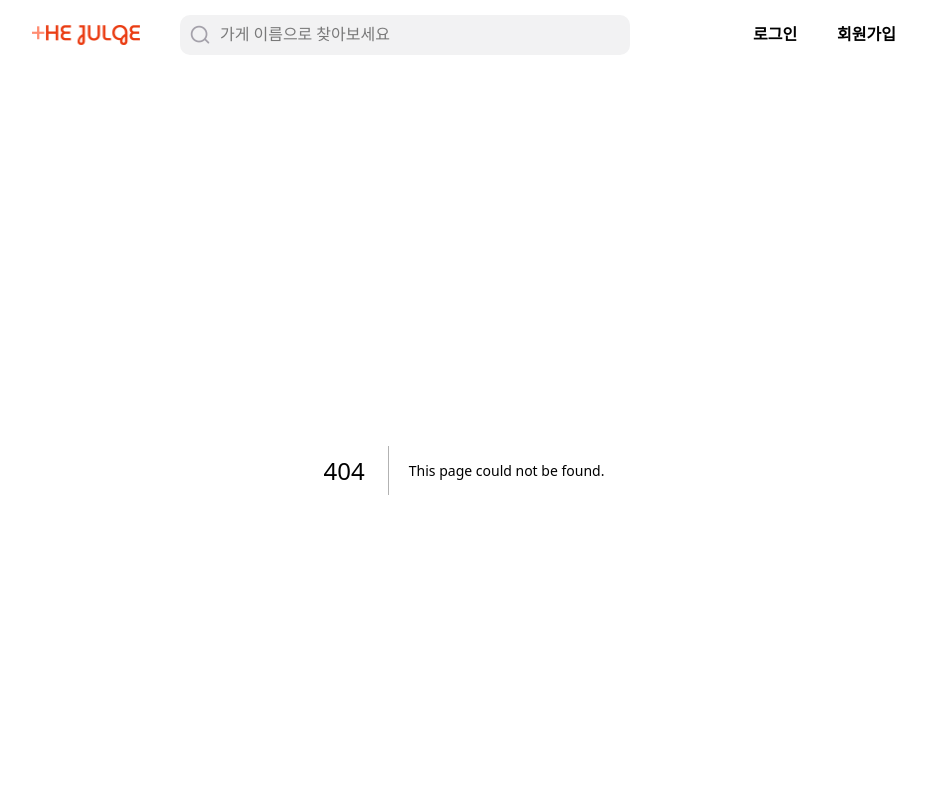
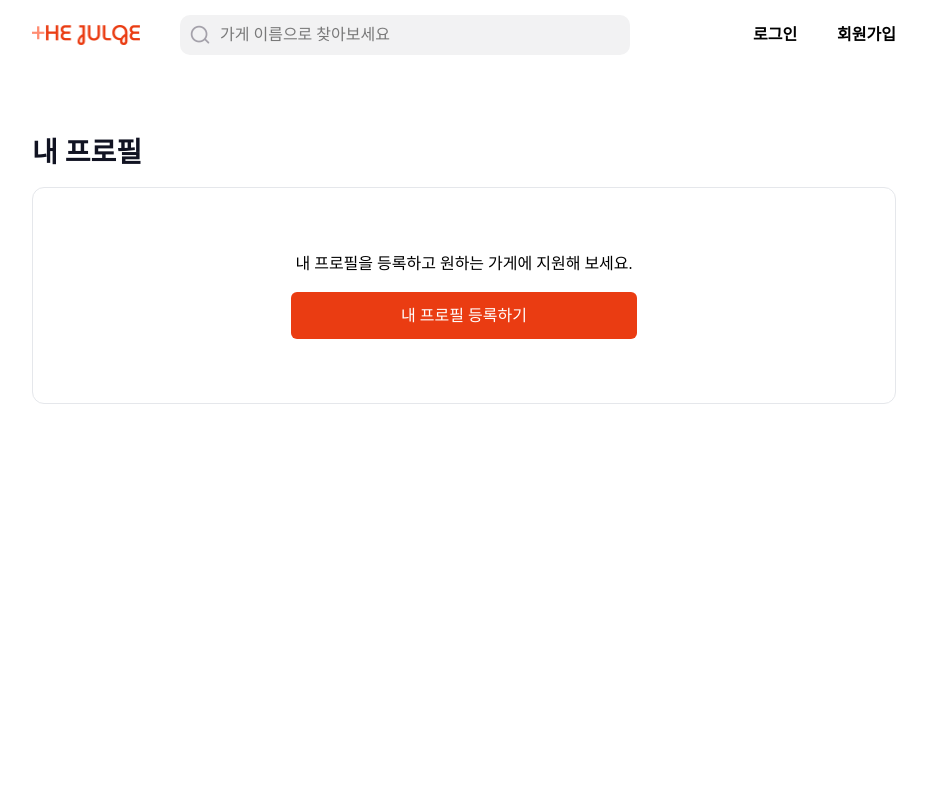
Before and after one commit to TopiaYu/thejulge15-8, a Next.js app: page /member/profile in a window 1280 px wide. Before the commit this address had no page. Shown: the top 800 px of the page, without its empty margins (176-1103 px from the left). Built offline with nearby package versions, Linux system fonts and the light colour scheme.

Commit message:
feat: 내프로필(알바님) 상세/ 등록페이지 생성

```diff
--- /dev/null
+++ b/src/app/member/profile/page.tsx
@@ -0,0 +1,35 @@
+// src/app/member/profile/page.tsx
+// 내 프로필 상세 페이지(내 프로필 등록하기)
+'use client';
+
+import { useRouter } from 'next/navigation';
+
+const Page = () => {
+  const router = useRouter();
+
+  const handleClick = () => {
+    router.push('/member/register'); // 등록 페이지로 이동
+  };
+
+  return (
+    <div className="w-full h-screen xl:px-[208px] md:px-16 sm:px-8 px-5 md:pt-0 pt-[18px]">
+      <div className="w-full mt-16">
+        <h2 className="text-2xl font-extrabold text-[#111322] mb-4">내 프로필</h2>
+
+        <div className="w-full h-[217px] border border-gray-200 rounded-[12px] flex flex-col items-center justify-center text-center px-4">
+          <p className="mb-4 text-base text-center ">
+            내 프로필을 등록하고 원하는 가게에 지원해 보세요.
+          </p>
+          <button
+            onClick={handleClick}
+            className="w-[346px] h-[47px] bg-[#ea3c12] text-white rounded-md hover:bg-orange-700"
+          >
+            내 프로필 등록하기
+          </button>
+        </div>
+      </div>
+    </div>
+  );
+};
+
+export default Page;
--- /dev/null
+++ b/src/app/member/register/page.tsx
@@ -0,0 +1,8 @@
+// 내 프로필 등록 페이지
+'use client';
+
+const Page = () => {
+  return <div>알바생 프로필 등록 페이지입니다.</div>;
+};
+
+export default Page;
```
